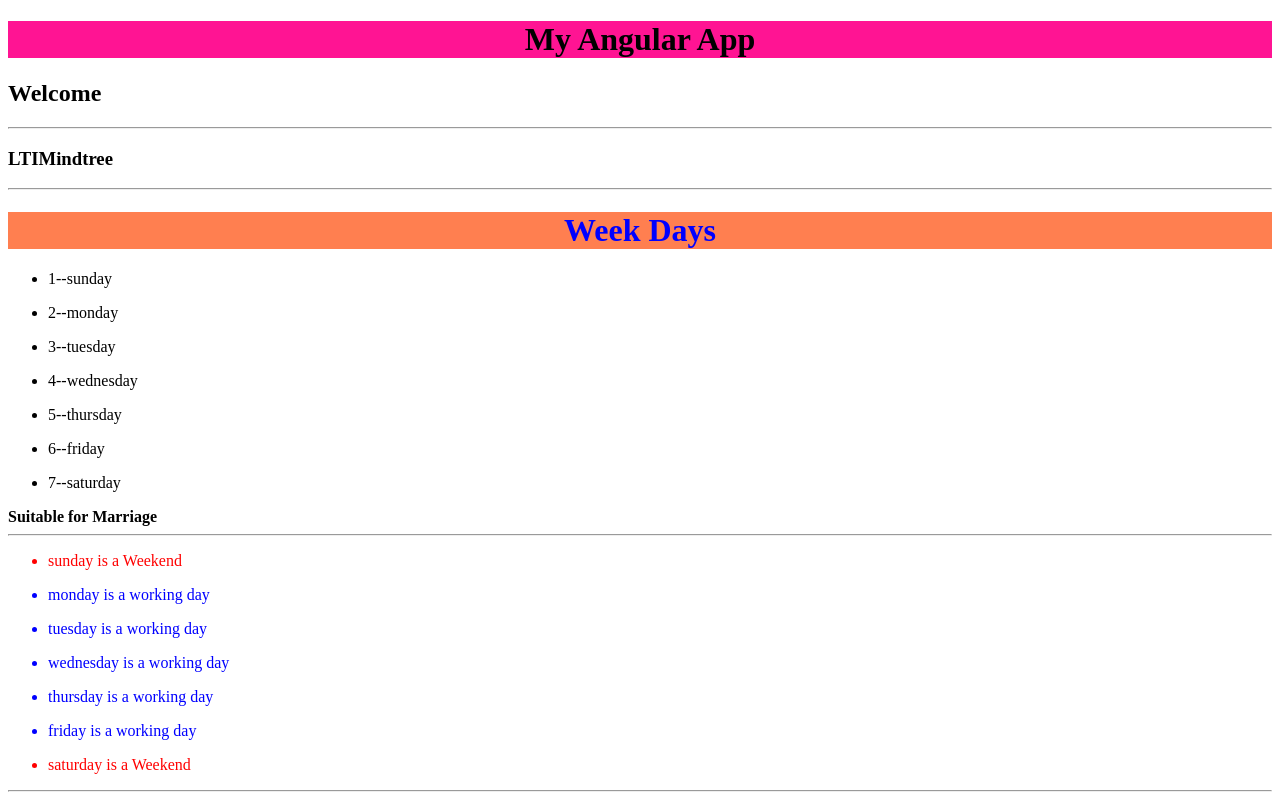
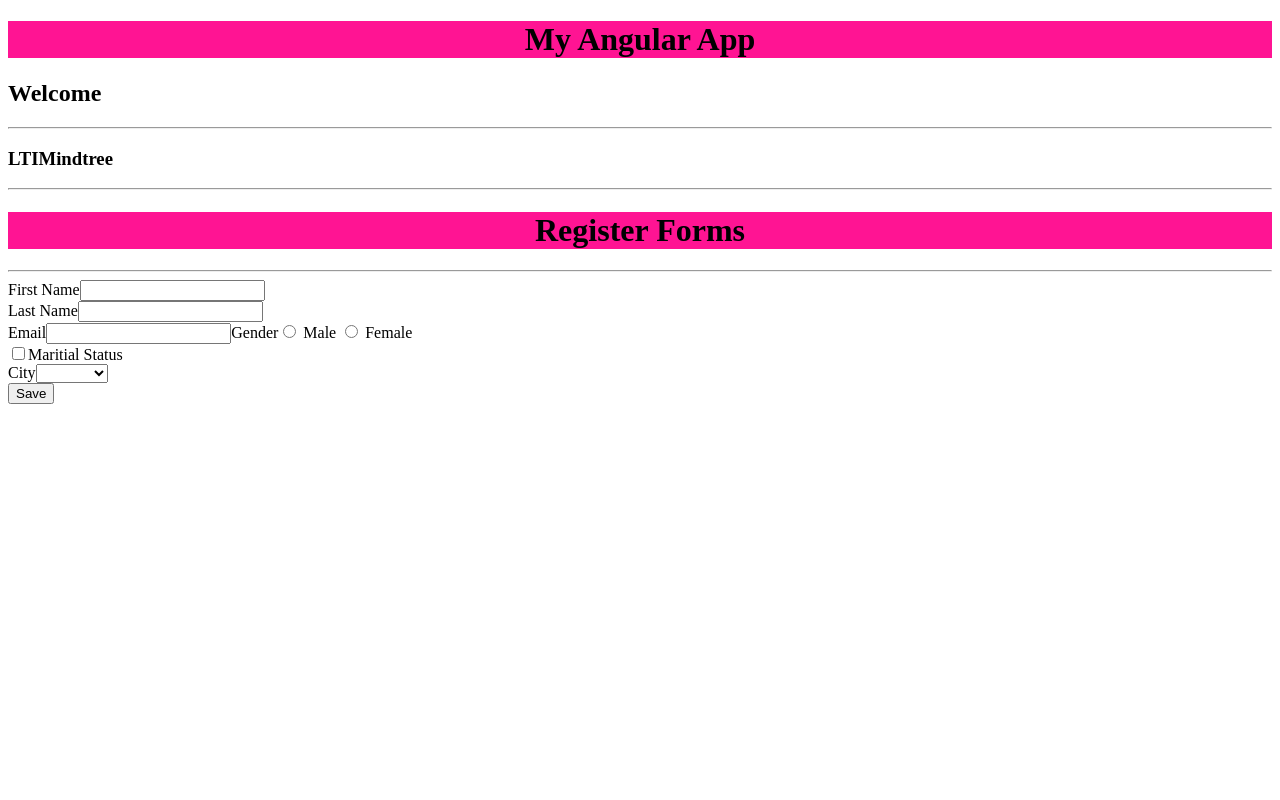
Before and after one commit to SumantArewar/enter, an Angular app in the folder demoang/: page / in a window 1280 px wide. Shown: the top 800 px of the page. Built offline with nearby package versions, Linux system fonts and the light colour scheme.

Commit message:
Backup Commit

```diff
--- a/demoang/src/app/app.component.html
+++ b/demoang/src/app/app.component.html
@@ -3,5 +3,6 @@
 <hr>
 <h3>{{title}}</h3>
 <hr>
-<app-simple></app-simple>
+<!-- <app-simple></app-simple> -->
 <!-- <app-demo></app-demo> -->
+<app-register></app-register>
--- a/demoang/src/app/app.module.ts
+++ b/demoang/src/app/app.module.ts
@@ -6,14 +6,17 @@ import { AppComponent } from './app.component';
 import { SimpleComponent } from './simple/simple.component';
 import { DemoComponent } from './demo/demo.component';
 import { FormsModule } from '@angular/forms';
+import { RegisterComponent } from './register/register.component';
 
 @NgModule({
   declarations: [
     AppComponent,
     SimpleComponent,
-    DemoComponent
+    DemoComponent,
+    RegisterComponent
   ],
   imports: [
+    FormsModule,
     BrowserModule,
     AppRoutingModule
   ],
--- /dev/null
+++ b/demoang/src/app/register/register.component.html
@@ -0,0 +1,52 @@
+<h1>Register Forms</h1>
+<hr>
+<form #stdform = 'ngForm' (ngSubmit) = "RegisterStudent(stdform)">
+    <div>
+        <label for = "firstname">First Name</label>
+        <input id = "firstname" name = "firstname" type = "text" ngModel required #firstname="ngModel">
+        <div *ngIf ="firstname.invalid && (firstname.dirty || firstname.touched)" style="color:red">
+            <div *ngIf = "firstname.errors.required">
+                Name cannot be Blank.
+            </div>
+        </div>
+    </div>
+    <div>
+        <label for = "lastname">Last Name</label>
+        <input id = "lastname" name = "lastname" type = "text" ngModel maxlength="25" minlength="3" #lastname = "ngModel">
+        <div *ngIf = "lastname.invalid && (lastname.dirty || lastname.tuoched)" style="color:red">
+            <div *ngIf = "lastname.errors.maxlength">
+                Name should not overtake 30 chars
+            </div>
+            <div *ngIf = "lastname.errors.minlength">
+                Name should be 5 chars
+            </div>
+        </div>
+    </div>
+    <div>
+        <label for = "email">Email</label>
+        <input id = "email" name = "email" type = "email" ngModel email #email ="ngModel" >
+        <div *ngIf = "email.invalid && (lastname.dirty || lastname.tuoched)" style="color:red">
+            <div *ngIf = "email.errors.email">
+                Email cannot be Blank
+            </div>
+        </div>
+        <label>Gender</label>
+        <input type ="radio" name = "gender" value = "male" checked [(ngModel)] = "gender"> Male
+        <input type ="radio" name = "gender" value = "female" [(ngModel)] = "gender"> Female
+    </div>
+    <div>
+        <input type ="checkbox" name = "ismarried" id = "ismarried" [(ngModel)] = "ismarried">Maritial Status
+    </div>
+    <div>
+        <label for ="city">City</label>
+        <select id  = "city" name = "city" [(ngModel)] = "CityId">
+            <option value="1">Mumbai</option>
+            <option value="2">Pune</option>
+            <option value="3">Delhi</option>
+            <option value="4">Chennai</option>
+        </select>
+    </div>
+    <div>
+        <input type = "submit" value = "Save">
+    </div>
+</form>
--- /dev/null
+++ b/demoang/src/app/register/register.component.ts
@@ -0,0 +1,18 @@
+import { Component, OnInit } from '@angular/core';
+import { NgForm } from '@angular/forms';
+@Component({
+  selector: 'app-register',
+  templateUrl: './register.component.html',
+  styleUrls: ['./register.component.css']
+})
+export class RegisterComponent implements OnInit {
+
+  constructor() { }
+  RegisterStudent(stdForm : NgForm): void
+  {
+    console.log(stdForm.value)
+  }
+
+  ngOnInit() {}
+
+}
```
Also changed, not shown: demoang/src/app/register/register.component.css (added), 2 other files (tests, documents, lock files or other folders).
